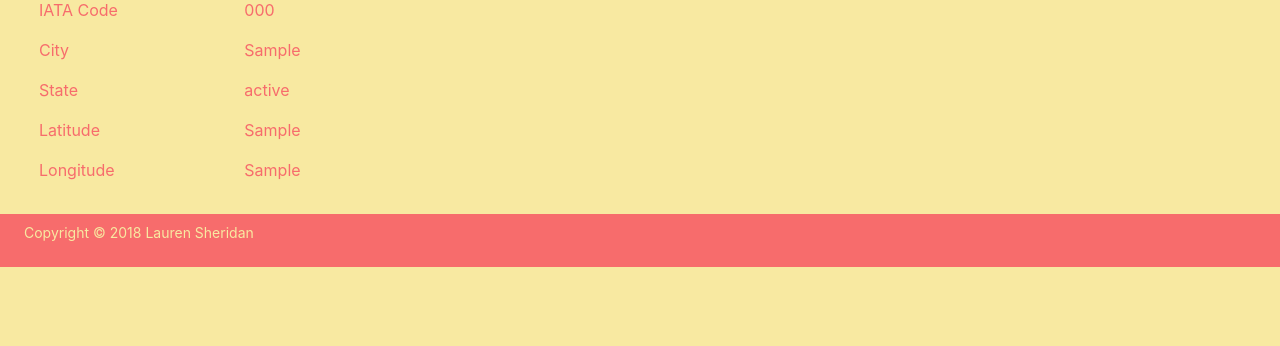
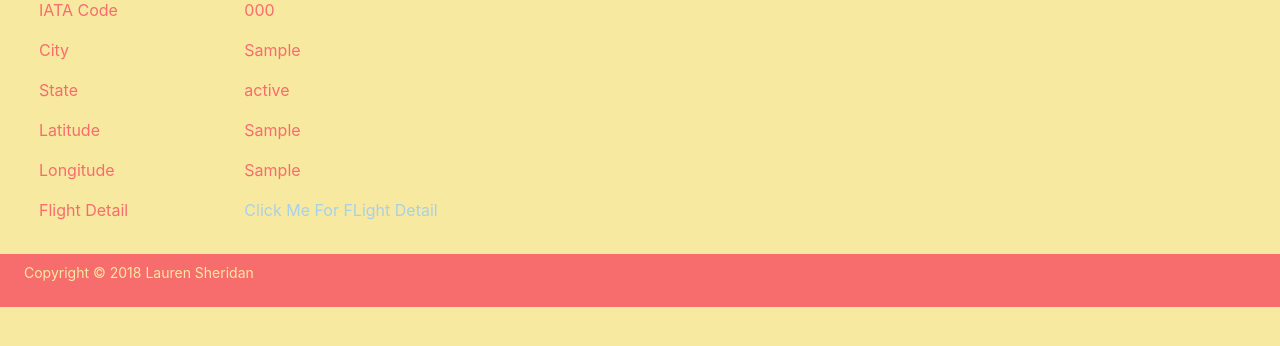
Before and after one commit to ltsheridan/flightdelays, a Django app: page /flightdelays/airports/1/ in a window 1280 px wide. Shown: the part 160-506 px from the top of the page. Run offline with Django 3.2, Linux system fonts and the light colour scheme; a user stored in the database is signed in; tables that the repository leaves empty hold one stand-in row (values such as "Sample post"); some libraries are stand-ins or nearby versions.

Commit message:
not a complete Flight model with foreign keys, need to figure migration

```diff
--- a/flightdelays/models.py
+++ b/flightdelays/models.py
@@ -39,7 +39,7 @@ class Airport(models.Model):
     latitude = models.CharField(max_length=50)
     longitude = models.CharField(max_length=50)
 
-    airport_flights = models.ManyToManyField(Airline, through='Flight')
+    # airport_flights = models.ManyToManyField(Airline, through='Flight')
     # airport_flights=models.OneToMany(Flight)
 
     class Meta:
@@ -52,6 +52,7 @@ class Airport(models.Model):
     def __str__(self):
         return self.airport_name
 
+
 class Flight(models.Model):
     flight_id = models.AutoField(primary_key=True)
     time_year = models.IntegerField()
@@ -60,7 +61,9 @@ class Flight(models.Model):
     day_of_week = models.IntegerField()
     airline = models.ForeignKey(Airline, models.DO_NOTHING)
     aircraft = models.ForeignKey(Aircraft, models.DO_NOTHING)
-    airport = models.ForeignKey(Airport, models.DO_NOTHING)
+    # airport = models.ForeignKey(Airport, models.DO_NOTHING)
+    origin_airport = models.ForeignKey(Airport, on_delete=models.PROTECT, null=False,  related_name='origin')
+    destination_airport = models.ForeignKey(Airport, on_delete=models.PROTECT, null=False,  related_name='destination')
     flight_number = models.IntegerField()
     scheduled_departure = models.IntegerField()
     departure_time = models.CharField(max_length=50)
@@ -85,3 +88,6 @@ class Flight(models.Model):
         db_table = 'flight'
         verbose_name = 'Flight delay'
         verbose_name_plural = 'Flight delays'
+
+    def get_absolute_url(self):
+        return reverse('flight_detail', args=[self.origin_airport.iata_code])
--- a/flightdelays/templates/flightdelays/airport_detail.html
+++ b/flightdelays/templates/flightdelays/airport_detail.html
@@ -74,7 +74,17 @@
         <p>{{ airport_detail.longitude}}</p>
       </div>
     </div>
+
   {% endif %}
+
+  <div class="row">
+    <div class="col-sm-2">
+      <p>Flight Detail</p>
+    </div>
+    <div class="col-sm-10">
+      <a href="{% url 'flight_detail' airport_detail.iata_code%}">Click Me For FLight Detail</a>
+    </div>
+  </div>
 
 
    {% endblock content %}
--- a/flightdelays/urls.py
+++ b/flightdelays/urls.py
@@ -7,4 +7,5 @@ urlpatterns = [
    path('about/', views.AboutPageView.as_view(), name='about'),
    path('airports/', views.AirportListView.as_view(), name='airports'),
    path('airports/<int:pk>/',views.AirportDetailView.as_view(), name='airport_detail'),
+   path('flights/<slug:iata_code>/',views.FlightDetailView.as_view(), name='flight_detail')
 ]
--- a/flightdelays/views.py
+++ b/flightdelays/views.py
@@ -4,7 +4,8 @@ from django.views import generic
 from .models import Flight, Airport, Airline, Aircraft
 from django.contrib.auth.decorators import login_required
 from django.utils.decorators import method_decorator
-
+from django.urls import reverse_lazy
+from django.shortcuts import redirect
 
 def index(request):
    return HttpResponse("Hello, world. You're at the 2015 Flight Delays index.")
@@ -36,3 +37,12 @@ class AirportDetailView(generic.DetailView):
 
 	def dispatch(self, *args, **kwargs):
 		return super().dispatch(*args, **kwargs)
+
+@method_decorator(login_required, name='dispatch')
+class FlightDetailView(generic.DetailView):
+	model = Flight
+	context_object_name = 'flight_detail'
+	template_name = 'flightdelays/flight_detail.html'
+
+	def dispatch(self, *args, **kwargs):
+		return super().dispatch(*args, **kwargs)
```
Also changed, not shown: flightdelays/templates/flightdelays/flight_detail.html (added, +11 -0 lines).
